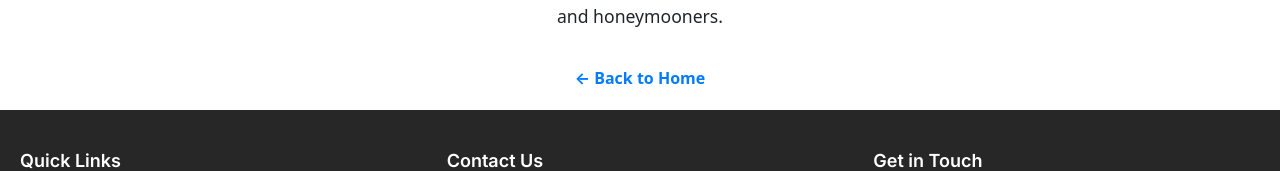
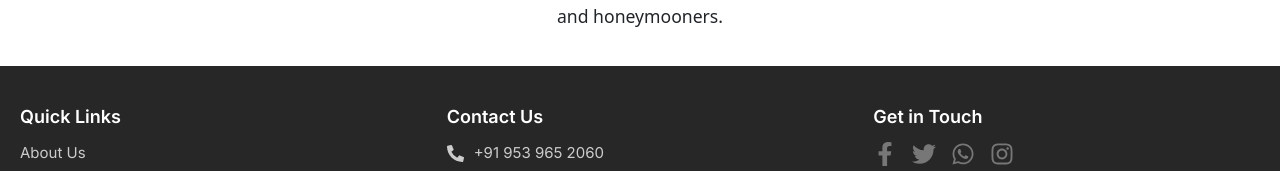
Before and after one commit to mohammedkoya7356/Kerala-travel, a React (Vite) app: page /blog/1 in a window 1280 px wide. Shown: the part 775-946 px from the top of the page. Built offline with nearby package versions, Linux system fonts and the light colour scheme; no server answers.

Commit message:
✅ Sync all files to GitHub

```diff
--- a/src/components/Go/BlogDetail.jsx
+++ b/src/components/Go/BlogDetail.jsx
@@ -70,9 +70,6 @@ const BlogDetail = () => {
         <h2>{blog.title}</h2>
         <img src={blog.image} alt={blog.title} className="blog-image" />
         <p>{blog.description}</p>
-        <Link to="/" className="back-link">
-          ← Back to Home
-        </Link>
       </Container>
       <Footer />
     </>
```
